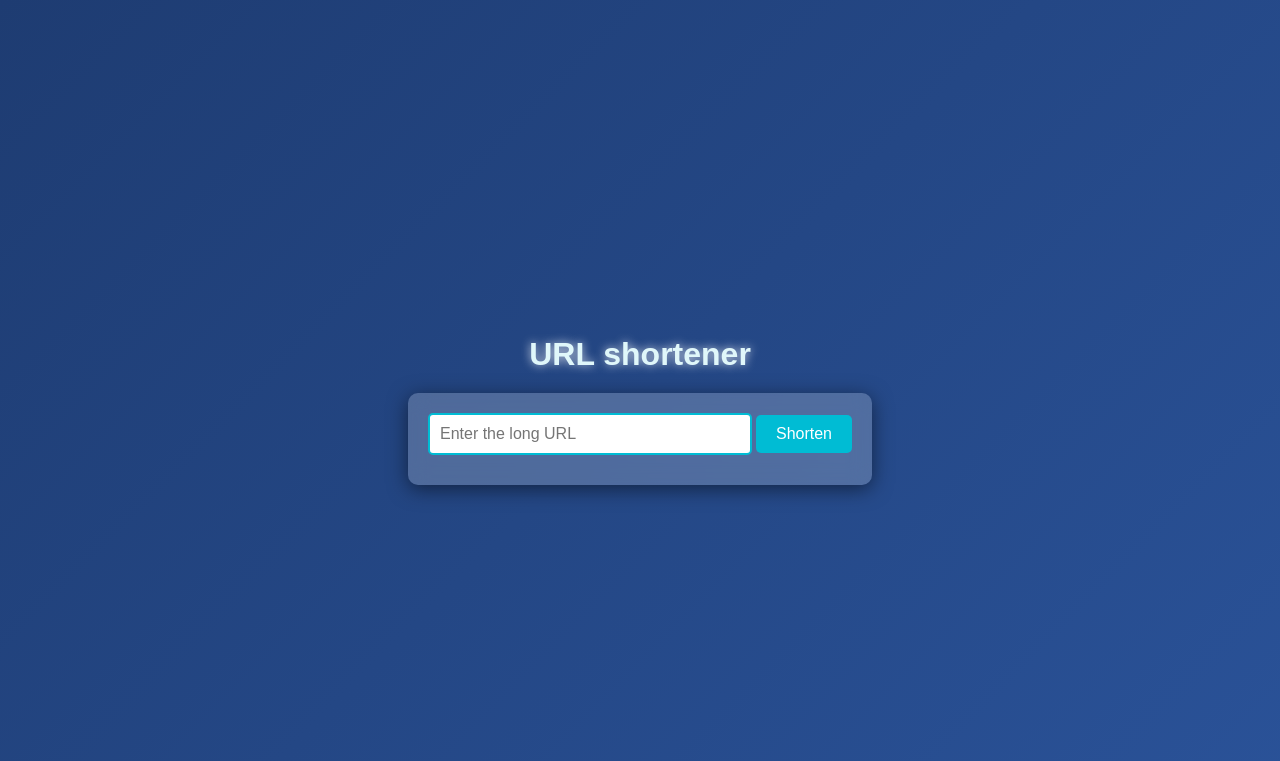
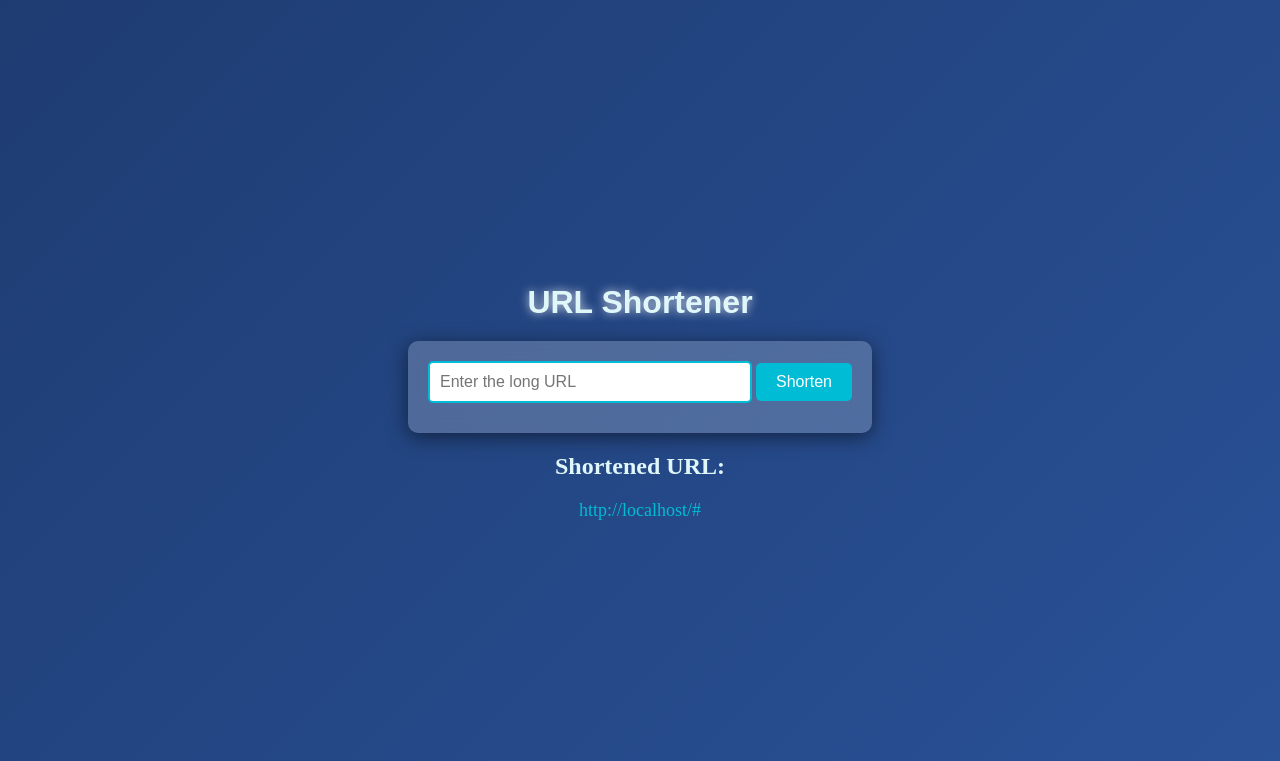
Before and after one commit to habibaanwer2568/CodeClauseInternship_URL_Shortener, a Flask app: template templates/index.html in a window 1280 px wide. Shown: the top 761 px of the page. Run offline with Flask 3, Linux system fonts and the light colour scheme; the template is opened without the code that fills it: most values are stand-ins (such as "Sample title", 1, 10 or a date in 2020).

Commit message:
index.html

```diff
--- a/templates/index.html
+++ b/templates/index.html
@@ -3,7 +3,7 @@
 <head>
     <meta charset="UTF-8">
     <meta name="viewport" content="width=device-width, initial-scale=1.0">
-    <title>URL shortener</title>
+    <title>URL Shortener</title>
     <style>
         body {
             margin: 0;
@@ -71,16 +71,38 @@
         button:hover {
             background-color: #00838f;
         }
+
+        .short-url {
+            margin-top: 20px;
+            text-align: center;
+            color: #e0f7fa;
+        }
+
+        .short-url a {
+            color: #00bcd4;
+            text-decoration: none;
+            font-size: 18px;
+        }
     </style>
 </head>
 <body>
     <div>
-        <h1>URL shortener</h1>
-        <form  method="POST" action="{{url_for('index')}}">
+        <h1>URL Shortener</h1>
+        <form method="POST" action="{{ url_for('index') }}">
             <input type="url" name="long_url" placeholder="Enter the long URL" required>
             <button type="submit">Shorten</button>
         </form>
+
+        {% if short_url %}
+        <div class="short-url">
+            <h2>Shortened URL:</h2>
+            <p>
+                <a href="{{ url_for('redirect_url', short_url=short_url) }}">
+                    {{ request.url_root }}{{ short_url }}
+                </a>
+            </p>
+        </div>
+        {% endif %}
     </div>
-
 </body>
 </html>
```
